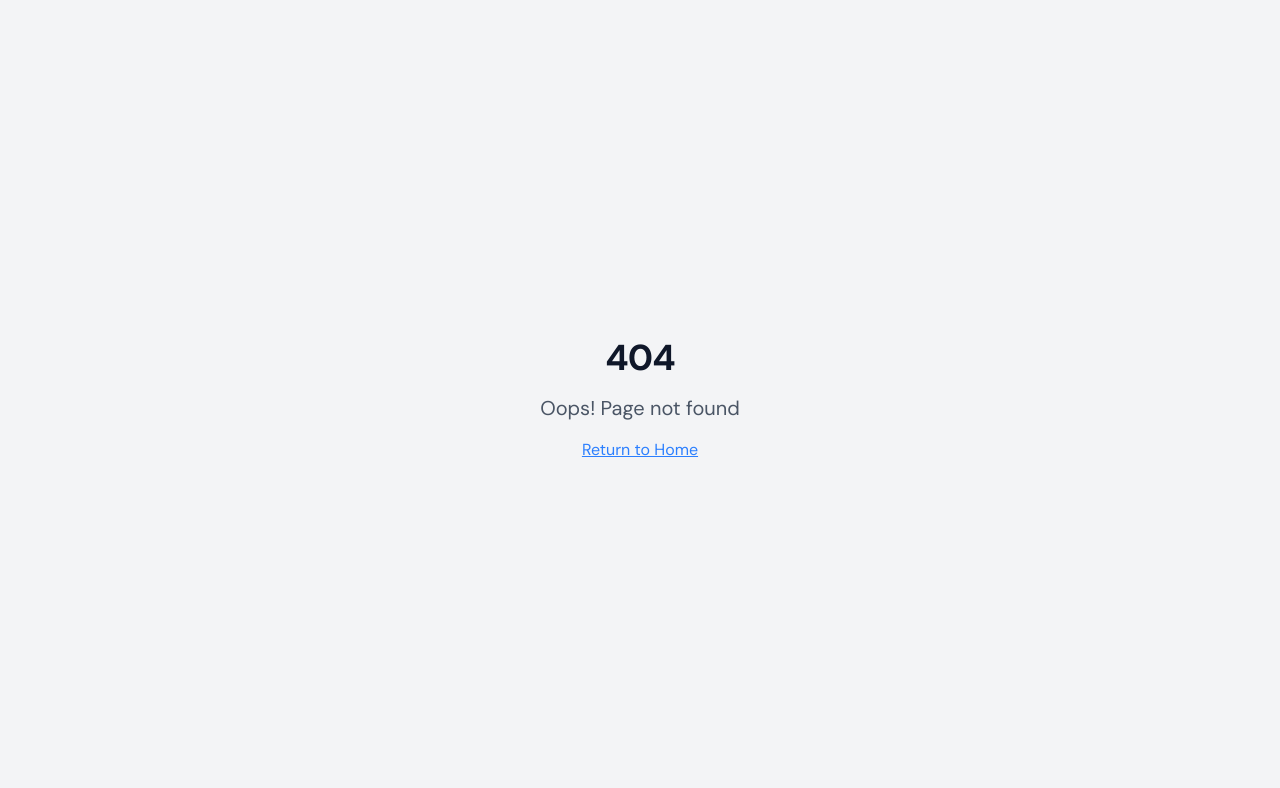
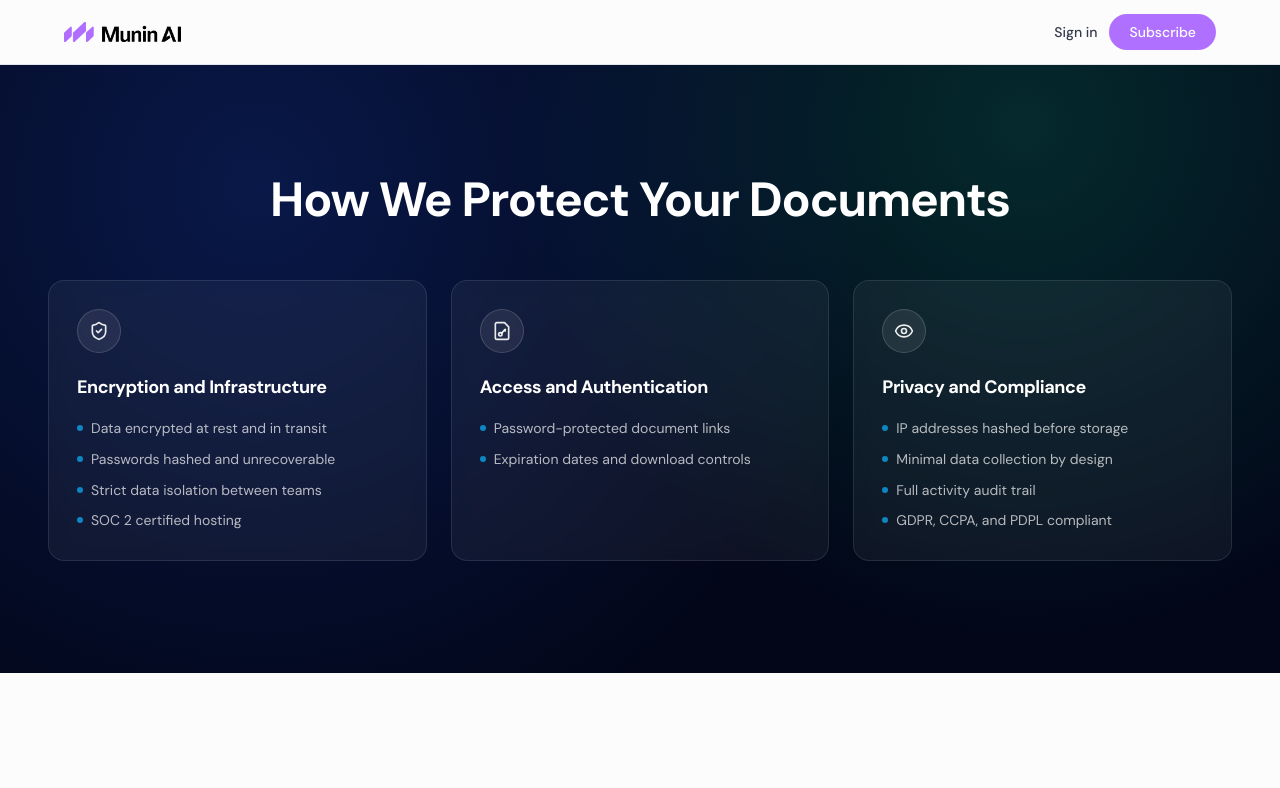
Before and after one commit to vpanait/munin-relaunch-landing-page, a React (Vite) app: page /security-and-compliance in a window 1280 px wide. Before the commit this address had no page. Shown: the top 788 px of the page. Built offline with nearby package versions, Linux system fonts and the light colour scheme; the HTML template or start-up script is replaced by a standard one.

Commit message:
fix: data protection as independent page

```diff
--- a/src/App.tsx
+++ b/src/App.tsx
@@ -10,6 +10,7 @@ import NotFound from "./pages/NotFound";
 import PrivacyPolicy from "./pages/PrivacyPolicy";
 import TermsOfService from "./pages/TermsOfService";
 import Disclosures from "./pages/Disclosures";
+import SecurityAndCompliance from "./pages/SecurityAndCompliance";
 
 const queryClient = new QueryClient();
 
@@ -26,6 +27,11 @@ function AnalyticsTracker() {
 
   useEffect(() => {
     trackPageView(location.pathname || "/", document.title);
+    // UX: reset scroll position on every route change (e.g. footer links).
+    // This prevents landing pages from showing as "scrolled" after navigation.
+    requestAnimationFrame(() => {
+      window.scrollTo({ top: 0, left: 0, behavior: "auto" });
+    });
   }, [location.pathname]);
 
   return null;
@@ -43,6 +49,7 @@ const App = () => (
           <Route path="/privacy-policy" element={<PrivacyPolicy />} />
           <Route path="/terms-of-service" element={<TermsOfService />} />
           <Route path="/disclosures" element={<Disclosures />} />
+          <Route path="/security-and-compliance" element={<SecurityAndCompliance />} />
           {/* ADD ALL CUSTOM ROUTES ABOVE THE CATCH-ALL "*" ROUTE */}
           <Route path="*" element={<NotFound />} />
         </Routes>
--- a/src/components/Footer.tsx
+++ b/src/components/Footer.tsx
@@ -13,6 +13,12 @@ export const Footer = () => {
             Terms of Service
           </Link>
           <span className="text-muted-foreground">·</span>
+          <Link
+            to="/security-and-compliance"
+            className="hover:underline"
+          >
+            Security & Compliance
+          </Link>
         </div>
         <p className="text-center text-muted-foreground text-sm mt-6">
           &copy; {new Date().getFullYear()} Munin AI. All rights reserved.
--- a/src/pages/Index.tsx
+++ b/src/pages/Index.tsx
@@ -7,9 +7,6 @@ import { Pricing } from "@/components/Pricing";
 import { FAQ } from "@/components/FAQ";
 import { FinalCTA } from "@/components/FinalCTA";
 import { Footer } from "@/components/Footer";
-import { HowWeProtectDocuments } from "@/components/HowWeProtectDocuments";
-import { PrivacyDataHandling } from "@/components/PrivacyDataHandling";
-import { ComplianceRoadmap } from "@/components/ComplianceRoadmap";
 
 const Index = () => {
   return (
@@ -22,9 +19,6 @@ const Index = () => {
         <Features />
         <Pricing />
         <FAQ />
-        <HowWeProtectDocuments />
-        <PrivacyDataHandling />
-        <ComplianceRoadmap />
         <FinalCTA />
       </main>
       <Footer />
--- /dev/null
+++ b/src/pages/SecurityAndCompliance.tsx
@@ -0,0 +1,21 @@
+import { Header } from "@/components/Header";
+import { Footer } from "@/components/Footer";
+import { HowWeProtectDocuments } from "@/components/HowWeProtectDocuments";
+import { PrivacyDataHandling } from "@/components/PrivacyDataHandling";
+import { ComplianceRoadmap } from "@/components/ComplianceRoadmap";
+
+const SecurityAndCompliance = () => {
+  return (
+    <div className="min-h-screen">
+      <Header hideNavLinks={true} />
+      <main className="pt-16">
+        <HowWeProtectDocuments />
+        <PrivacyDataHandling />
+        <ComplianceRoadmap />
+      </main>
+      <Footer />
+    </div>
+  );
+};
+
+export default SecurityAndCompliance;
```
